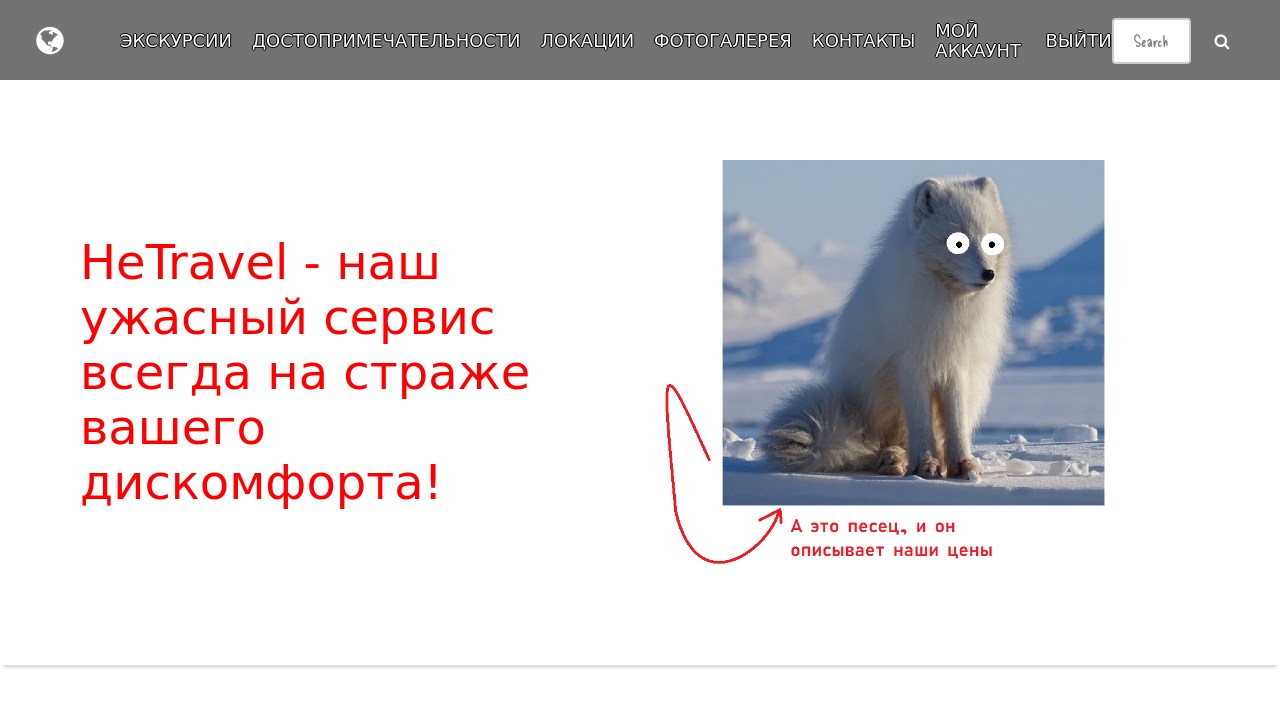
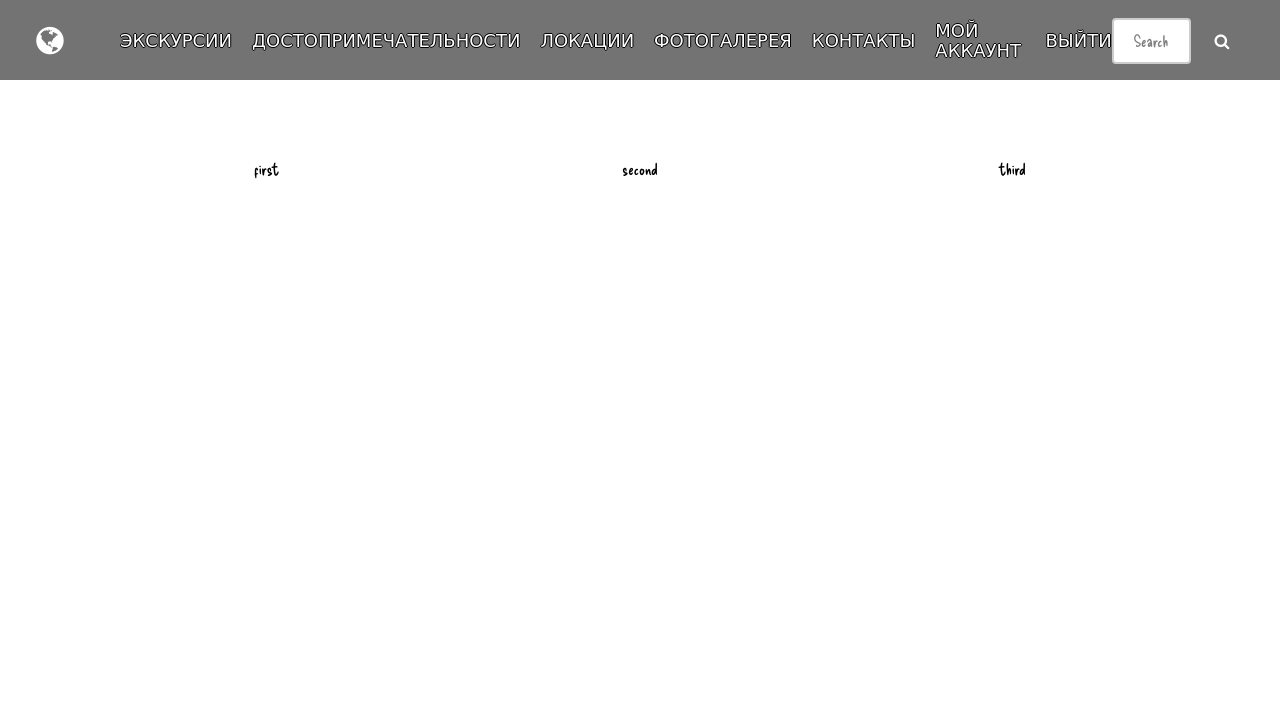
Before and after one commit to otter00/six-term-project, a website: page pages/guide.html in a window 1280 px wide. Drawn offline with nearby package versions, Linux system fonts and the light colour scheme; a web font is replaced by a local one.

Commit message:
excursions cards added

```diff
--- /dev/null
+++ b/assets/styles/_excursions.scss
@@ -0,0 +1,27 @@
+@import 'vars.scss';
+
+@import url('https://fonts.googleapis.com/css2?family=Delicious+Handrawn&display=swap');
+
+* {
+    @include reset;
+    font-family: Handrawn;
+}
+
+.hidden {
+    display: none;
+}
+
+.excursions__container {
+    padding: 10vh;
+
+    .excursions__wrapper {
+        display: grid;
+        grid-template-columns: repeat(3, 1fr);
+        grid-template-rows: 1fr;
+
+        .excursion__card {
+            display: flex;
+            justify-content: center;
+        }
+    }
+}
--- a/assets/styles/app.scss
+++ b/assets/styles/app.scss
@@ -2,3 +2,4 @@
 @import 'login.scss';
 @import 'header.scss';
 @import 'hero.scss';
+@import 'excursions.scss';
--- a/pages/guide.html
+++ b/pages/guide.html
@@ -42,7 +42,7 @@
         </div>
     </header>
 
-    <section class="hero-block__container">
+    <section class="hero-block__container hidden">
         <div class="hero__wrapper">
             <div class="hero__title">
                 <span class="title__text">НеTravel - наш ужасный сервис всегда на страже вашего дискомфорта!</span>
@@ -55,6 +55,14 @@
         </div>
     </section>
 
+    <section class="excursions__container">
+        <div class="excursions__wrapper">
+            <div class="excursion__card first-card">first</div>
+            <div class="excursion__card second-card">second</div>
+            <div class="excursion__card third-card">third</div>
+        </div>
+    </section>
+
     <script src="https://code.jquery.com/jquery-3.4.1.slim.min.js"></script>
     <script src="../JS/header.js"></script>
     <script src="../JS/guide.js"></script>
```
Also changed, not shown: assets/styles/app.css, 1 other file.
